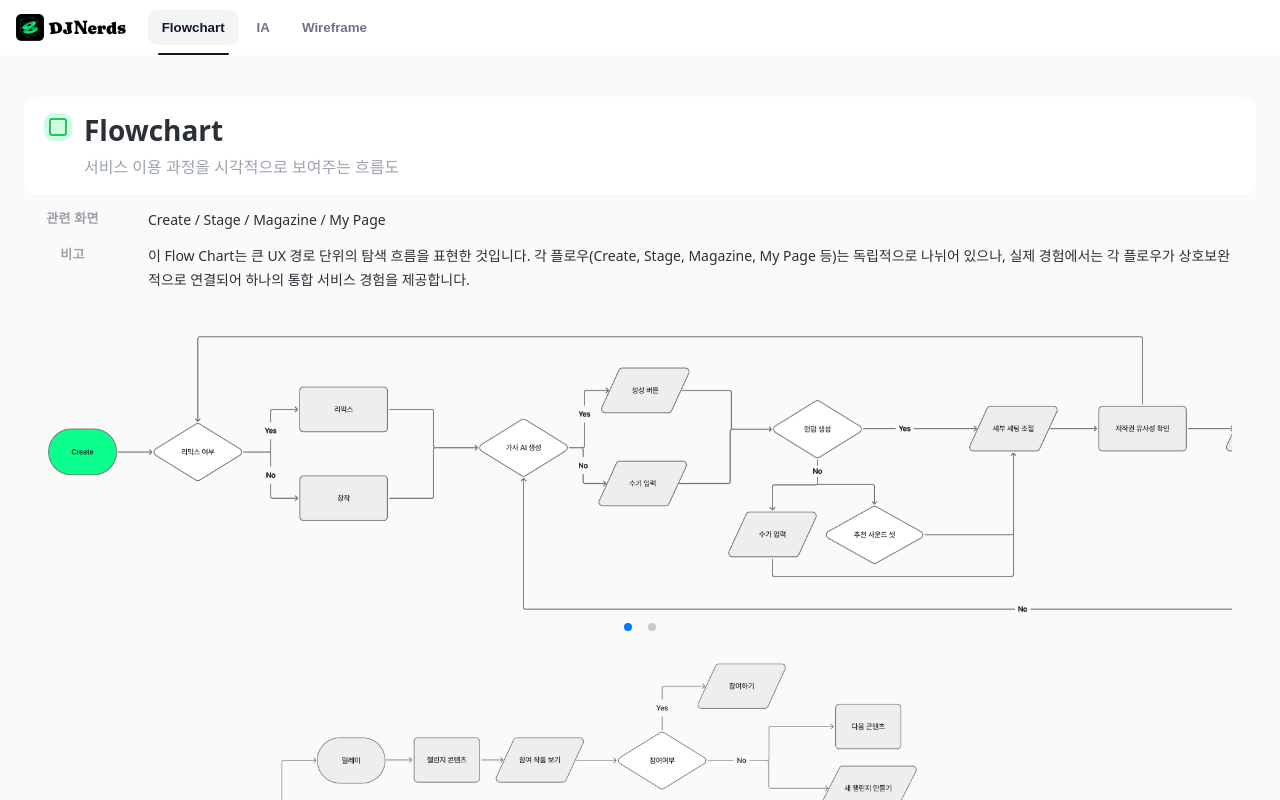
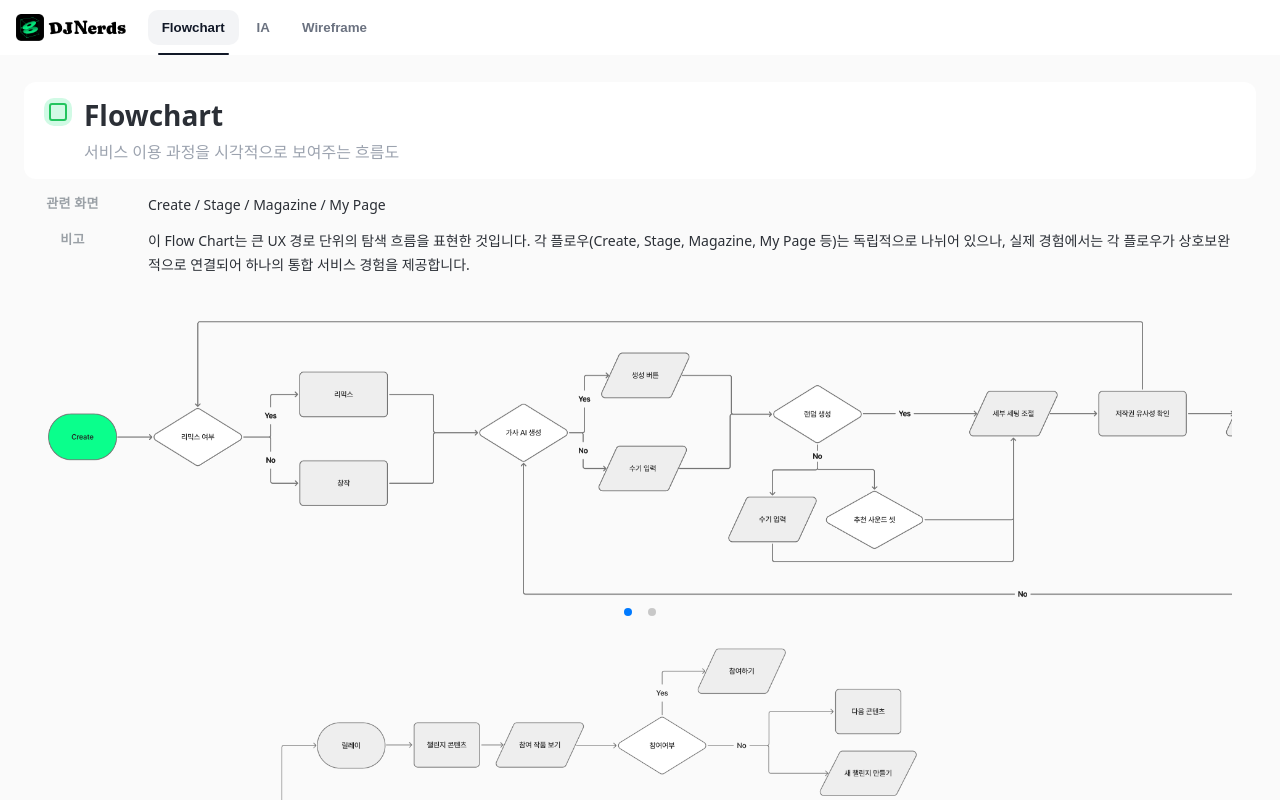
Before and after one commit to chaelyna/structure, a React (Vite) app: page / in a window 1280 px wide. Shown: the top 800 px of the page. Built offline with nearby package versions, Linux system fonts and the light colour scheme; the HTML template or start-up script is replaced by a standard one; a web font is replaced by a local one.

Commit message:
padding-top 줄이기

```diff
--- a/src/App.css
+++ b/src/App.css
@@ -24,11 +24,10 @@
   width: 100%;
   max-width: 1920px;
   margin: 0 auto;
-  padding: 24px 24px 64px;
+  padding: 9px 24px 64px;
+  /* ← 여기 padding-top 줄이기 (기존 24px → 16px 같은 식) */
   text-align: left;
-
   background-color: #FAFAFA;
-  /* 이 줄 추가 */
 }
 
 /* =========================
@@ -39,8 +38,12 @@
   top: 0;
   z-index: 50;
   background: #fff;
-  /* 그대로 두기 */
   border-bottom: 1px solid var(--line);
+
+  margin-bottom: 0;
+  /* 혹시 기본 margin이 있으면 제거 */
+  padding-bottom: 0;
+  /* 불필요한 padding 제거 */
 }
 
 .nav-inner {
```
